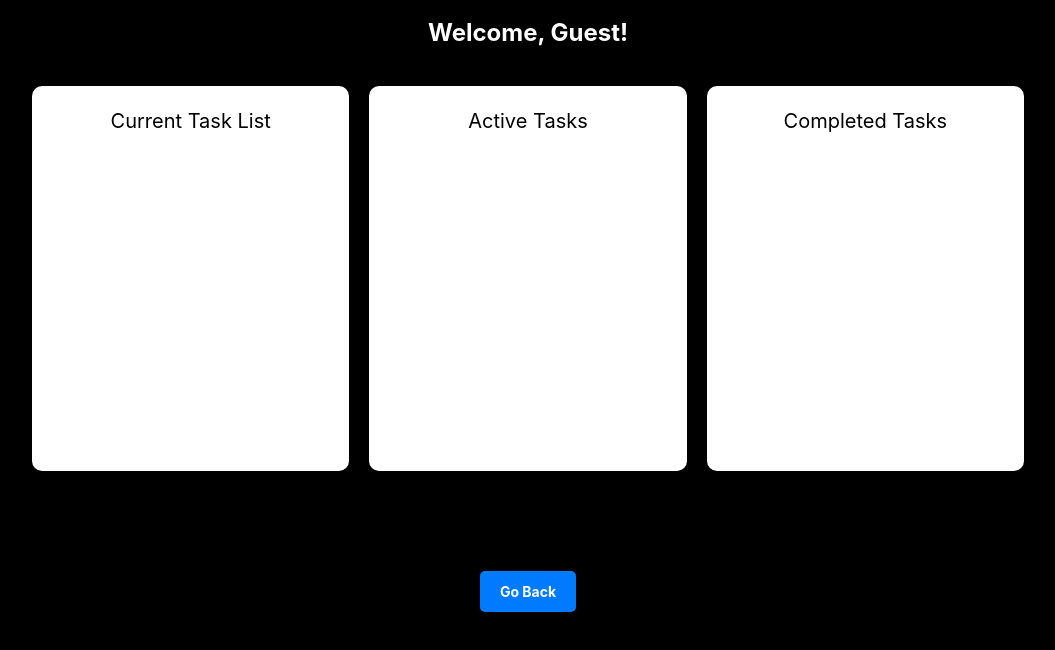
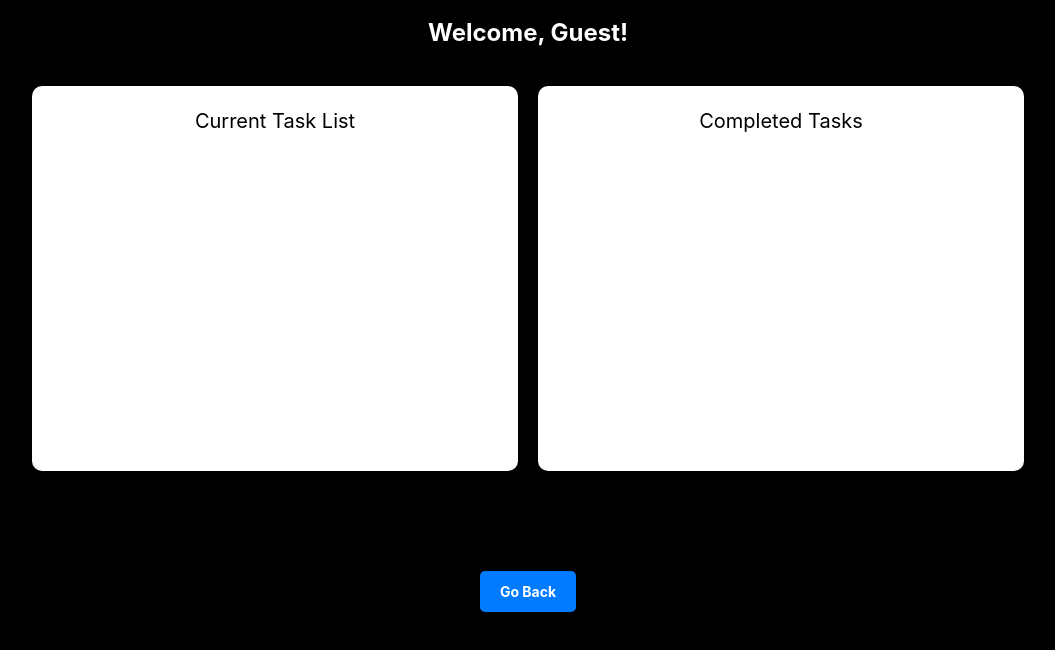
Before and after one commit to godlesscherry/react-task-manager, a React (Vite) app: page /countdown in a window 1280 px wide. Shown: the top 650 px of the page, without its empty margins (112-1167 px from the left). Built offline with nearby package versions, Linux system fonts and the light colour scheme.

Commit message:
refactor: remove separate active task list section

```diff
--- a/src/pages/CountdownPage.css
+++ b/src/pages/CountdownPage.css
@@ -35,6 +35,8 @@
     padding: 20px;
     border-radius: 10px;
     flex: 1;
+
+
     box-shadow: 0 4px 6px rgba(0, 0, 0, 0.5);
     text-align: center;
   }
--- a/src/pages/CountdownPage.jsx
+++ b/src/pages/CountdownPage.jsx
@@ -6,7 +6,6 @@ import {
   restartTask,
   decrementActiveTaskCountdown,
   selectCurrentTasks,
-  selectActiveTasks,
   selectCompletedTasks,
 } from '../store/taskSlice';
 import './CountdownPage.css';
@@ -16,7 +15,6 @@ const CountdownPage = () => {
   const dispatch = useDispatch();
 
   const currentTaskList = useSelector(selectCurrentTasks);
-  const activeTaskList = useSelector(selectActiveTasks);
   const completedTaskList = useSelector(selectCompletedTasks);
 
   useEffect(() => {
@@ -50,29 +48,11 @@ const CountdownPage = () => {
                   <span className="task-countdown">Current: {task.countdown}s</span>
                   <span className="task-state">State: {task.state}</span>
                 </div>
-                <button className="activate-button" onClick={() => dispatch(activateTask(task.id))}>
-                  Activate
-                </button>
-              </li>
-            ))}
-          </ul>
-        </div>
-
-        {/* Active Task List */}
-        <div className="active-task-box">
-          <h2>Active Tasks</h2>
-          <ul className="task-list">
-            {activeTaskList.map((task) => (
-              <li key={task.id} className="task-item active" style={{ backgroundColor: `${task.color}66` }}>
-                <div className="task-details">
-                  <span className="task-id">ID: {task.id}</span>
-                  <span className="task-name">Task Name: {task.name}</span>
-                  <span className="task-original-countdown">
-                    Original: {task.originalCountdown}s
-                  </span>
-                  <span className="task-countdown">Current: {task.countdown}s</span>
-                  <span className="task-state">State: {task.state}</span>
-                </div>
+                {task.state === 'pending' && (
+                  <button className="activate-button" onClick={() => dispatch(activateTask(task.id))}>
+                    Activate
+                  </button>
+                )}
               </li>
             ))}
           </ul>
@@ -90,9 +70,7 @@ const CountdownPage = () => {
                   <span className="task-original-countdown">
                     Original: {task.originalCountdown}s
                   </span>
-                  <span className="task-countdown">
-                    Current: {task.countdown}s
-                  </span>
+                  <span className="task-countdown">Current: {task.countdown}s</span>
                   <span className="task-state">State: {task.state}</span>
                 </div>
                 <button className="restart-button" onClick={() => dispatch(restartTask(task.id))}>
--- a/src/store/taskSlice.js
+++ b/src/store/taskSlice.js
@@ -4,7 +4,6 @@ const taskSlice = createSlice({
   name: 'tasks',
   initialState: {
     currentTaskList: [],
-    activeTaskList: [],
     completedTaskList: [],
   },
   reducers: {
@@ -19,44 +18,41 @@ const taskSlice = createSlice({
     activateTask: (state, action) => {
       const taskIndex = state.currentTaskList.findIndex((task) => task.id === action.payload);
       if (taskIndex !== -1) {
-        const [task] = state.currentTaskList.splice(taskIndex, 1);
-        task.state = 'active';
-        task.countdown = task.originalCountdown; // Copy originalCountdown to countdown
-        state.activeTaskList.push(task);
+        state.currentTaskList[taskIndex].state = 'active';
       }
     },
     completeTask: (state, action) => {
-      const taskIndex = state.activeTaskList.findIndex((task) => task.id === action.payload);
+      const taskIndex = state.currentTaskList.findIndex((task) => task.id === action.payload);
       if (taskIndex !== -1) {
-        const [task] = state.activeTaskList.splice(taskIndex, 1);
+        const task = state.currentTaskList[taskIndex];
         task.state = 'completed';
         task.countdown = 0; // Set countdown to 0 on completion
         state.completedTaskList.push(task);
+        state.currentTaskList.splice(taskIndex, 1); // Remove from current list
       }
     },
     restartTask: (state, action) => {
       const taskIndex = state.completedTaskList.findIndex((task) => task.id === action.payload);
       if (taskIndex !== -1) {
-        const [task] = state.completedTaskList.splice(taskIndex, 1);
+        const task = state.completedTaskList[taskIndex];
         task.state = 'pending';
         task.countdown = task.originalCountdown; // Reset countdown to originalCountdown
         state.currentTaskList.push(task);
+        state.completedTaskList.splice(taskIndex, 1); // Remove from completed list
       }
     },
     decrementActiveTaskCountdown: (state) => {
-      state.activeTaskList = state.activeTaskList.map((task) => {
-        if (task.countdown > 0) {
-          return { ...task, countdown: task.countdown - 1 }; // Decrease countdown
+      state.currentTaskList = state.currentTaskList.map((task) => {
+        if (task.state === 'active' && task.countdown > 0) {
+          return { ...task, countdown: task.countdown - 1 };
         }
-        return { ...task, countdown: 0, state: 'completed' }; // Mark as completed when countdown reaches 0
-      });
-
-      // Move completed tasks to completedTaskList
-      const completedTasks = state.activeTaskList.filter((task) => task.countdown === 0);
-      state.completedTaskList.push(...completedTasks);
-
-      // Keep only active tasks with countdown > 0
-      state.activeTaskList = state.activeTaskList.filter((task) => task.countdown > 0);
+        if (task.state === 'active' && task.countdown === 0) {
+          task.state = 'completed';
+          state.completedTaskList.push(task);
+          return null;
+        }
+        return task;
+      }).filter(Boolean); // Remove null tasks
     },
   },
 });
@@ -70,7 +66,6 @@ export const {
 } = taskSlice.actions;
 
 export const selectCurrentTasks = (state) => state.tasks.currentTaskList;
-export const selectActiveTasks = (state) => state.tasks.activeTaskList;
 export const selectCompletedTasks = (state) => state.tasks.completedTaskList;
 
 export default taskSlice.reducer;
```
